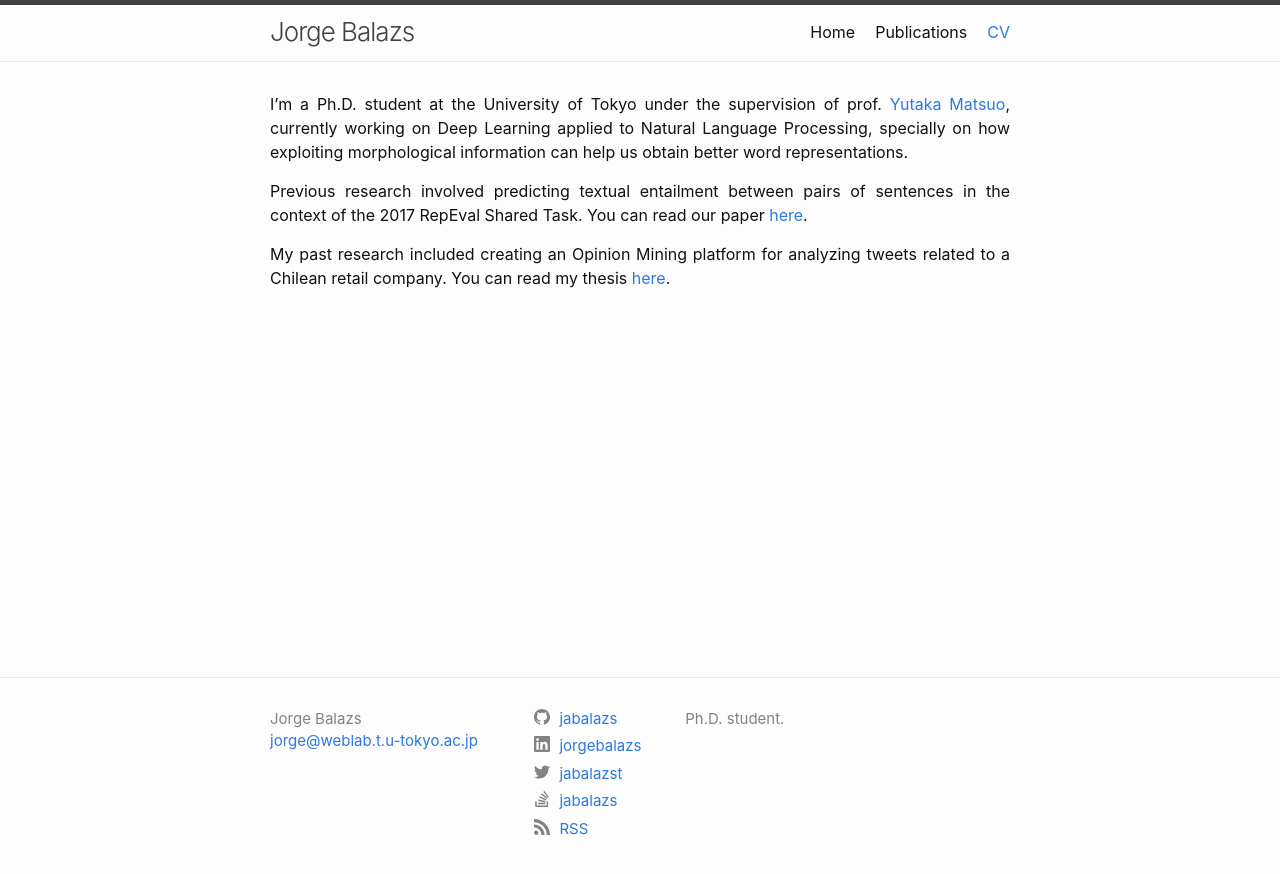
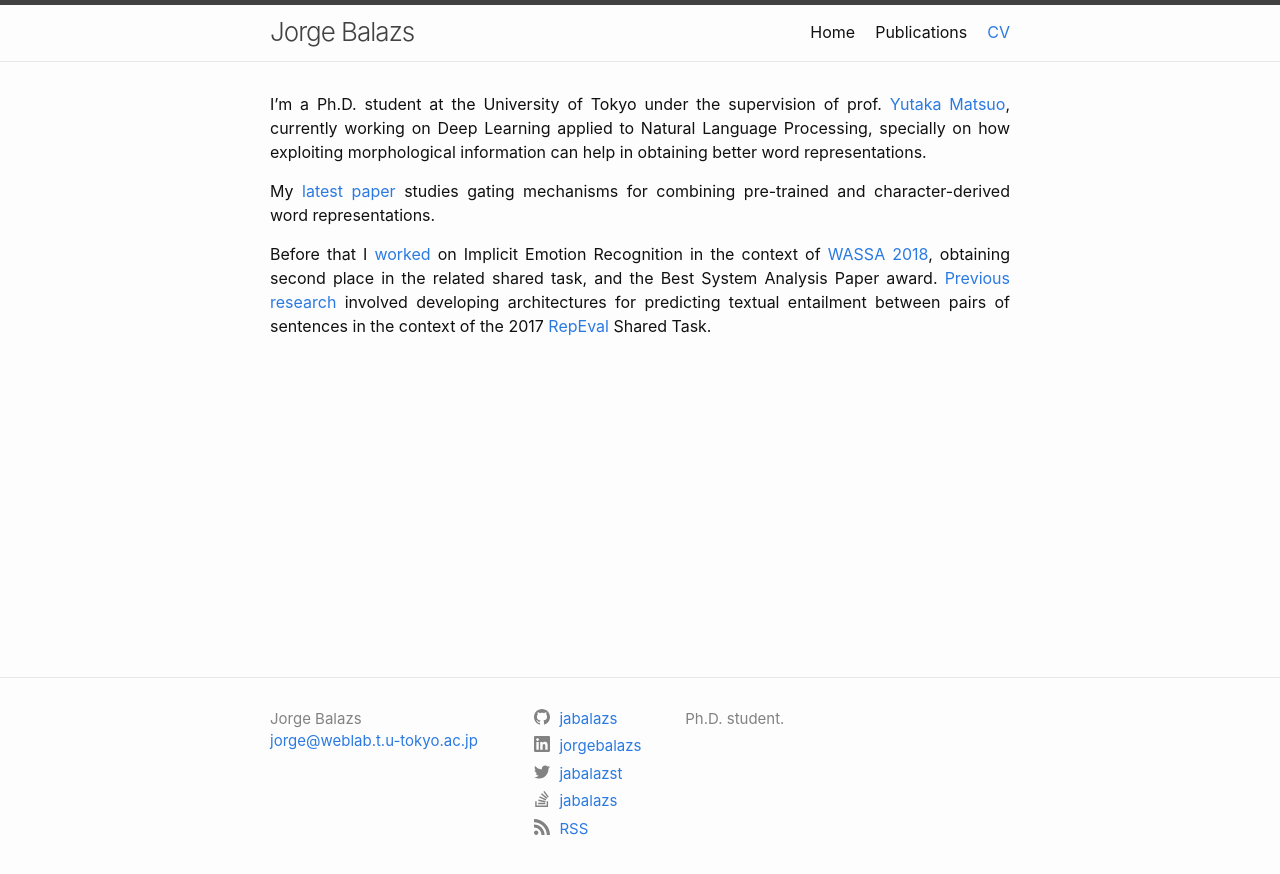
Before and after one commit to jabalazs/jabalazs.github.io, a Jekyll site: the page built from index.md, in a window 1280 px wide. Shown: the top 874 px of the page. Built offline with Jekyll 4.4.1, drawn with Linux system fonts in a browser that asks for light colours.

Commit message:
Update front-page with most recent works, delete part about thesis

```diff
--- a/index.md
+++ b/index.md
@@ -6,12 +6,15 @@ layout: home
 I'm a Ph.D. student at the University of Tokyo under the supervision of prof.
 [Yutaka Matsuo](http://ymatsuo.com/), currently working on Deep Learning applied
 to Natural Language Processing, specially on how exploiting morphological
-information can help us obtain better word representations.
+information can help in obtaining better word representations.
 
-Previous research involved predicting textual entailment between pairs of
-sentences in the context of the 2017 RepEval Shared Task. You can read our paper
-[here](https://arxiv.org/abs/1707.03103).
+My [latest paper](https://www.aclweb.org/anthology/N19-3016/) studies gating
+mechanisms for combining pre-trained and character-derived word representations.
 
-My past research included creating an Opinion Mining platform for analyzing
-tweets related to a Chilean retail company. You can read my thesis
-[here](assets/Thesis-Jorge-Balazs.pdf).
+Before that I [worked](https://www.aclweb.org/anthology/W18-6208/) on Implicit
+Emotion Recognition in the context of [WASSA
+2018](http://implicitemotions.wassa2018.com/), obtaining second place in the
+related shared task, and the Best System Analysis Paper award. [Previous
+research](https://aclweb.org/anthology/W17-5310/) involved developing
+architectures for predicting textual entailment between pairs of sentences in
+the context of the 2017 [RepEval](https://repeval2017.github.io) Shared Task.
```
